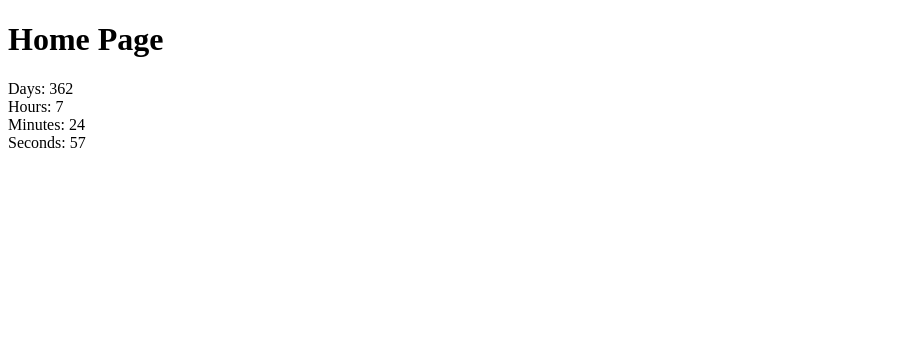
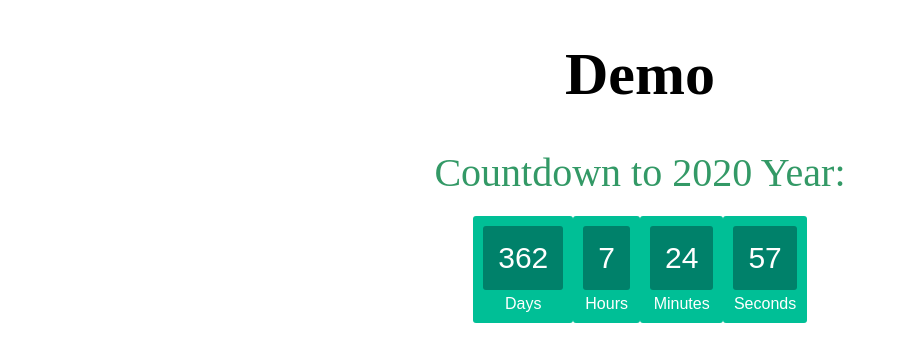
Before and after one commit to CloudHu606/nextJS-app, a Next.js app: page / in a window 1280 px wide. Shown: the top 362 px of the page, without its empty margins (0-898 px from the left). Built offline with nearby package versions, Linux system fonts and the light colour scheme.

Commit message:
adding style

```diff
--- a/components/counting_down_timer.js
+++ b/components/counting_down_timer.js
@@ -10,7 +10,7 @@ class CounterDownTimer extends React.Component {
     };
 
     componentDidMount() {
-        const date = '2020-12-31';
+        const date = this.props.endDate;
 
         this.interval = setInterval(() => {
             var time = this.getTimeRemaining(date);
@@ -42,18 +42,91 @@ class CounterDownTimer extends React.Component {
 
     render() {
         var { days, hours, minutes, seconds } = this.state;
+
         return(
+            <div>
+            <div className="container">
+                <h1 id="head">Countdown to 2020 Year:</h1>
+                <div className="clockContainer">
+                    <div id="clockdiv">
+                        <div>
+                            <span className="days">{days}</span>
+                            <div className="smalltext">Days</div>
+                        </div>
+                        <div>
+                            <span className="hours">{hours}</span>
+                            <div className="smalltext">Hours</div>
+                        </div>
+                        <div>
+                            <span className="minutes">{minutes}</span>
+                            <div className="smalltext">Minutes</div>
+                        </div>
+                        <div>
+                            <span className="seconds">{seconds}</span>
+                            <div className="smalltext">Seconds</div>
+                        </div>
+                        </div>
+                    </div>
+                </div>
+                <style jsx>
+                    {`
+                    .container > h1{
+                        text-align: center;
+                    }
 
-            <div id="clockdiv">
-                Days: <span className="days">{days}</span><br/>
-                Hours: <span className="hours">{hours}</span><br/>
-                Minutes: <span className="minutes">{minutes}</span><br/>
-                Seconds: <span className="seconds">{seconds}</span>
+                    .clockContainer {
+                        display: flex;
+                        justify-content: center;
+                    }
+
+                    body{
+                        text-align: center;
+                        background: #00ECB9;
+                        font-family: sans-serif;
+                        font-weight: 100;
+                    }
+
+                    h1{
+                      color: #396;
+                      font-weight: 100;
+                      font-size: 40px;
+                      margin: 40px 0px 20px;
+                    }
+
+                    #clockdiv{
+                        font-family: sans-serif;
+                        color: #fff;
+                        display: inline-block;
+                        font-weight: 100;
+                        text-align: center;
+                        font-size: 30px;
+                    }
+
+                    #clockdiv > div{
+                        padding: 10px;
+                        border-radius: 3px;
+                        background: #00BF96;
+                        display: inline-block;
+                    }
+
+                    #clockdiv div > span{
+                        padding: 15px;
+                        border-radius: 3px;
+                        background: #00816A;
+                        display: inline-block;
+                    }
+
+                    .smalltext{
+                        padding-top: 5px;
+                        font-size: 16px;
+                    }
+
+                    `}
+                </style>
             </div>
         );
     }
 
-
 }
 
 export default CounterDownTimer;
--- a/pages/index.js
+++ b/pages/index.js
@@ -2,8 +2,16 @@ import CounterDownTimer from '../components/counting_down_timer'
 
 const Index = () => (
     <div>
-        <h1>Home Page</h1>
-        <CounterDownTimer/>
+        <h1>Demo</h1>
+        <CounterDownTimer endDate='2020-12-31'/>
+        <style jsx>
+            { `
+                h1 {
+                    text-align: center;
+                    font-size: 60px;
+                }
+            ` }
+        </style>
     </div>
 );
 
```
